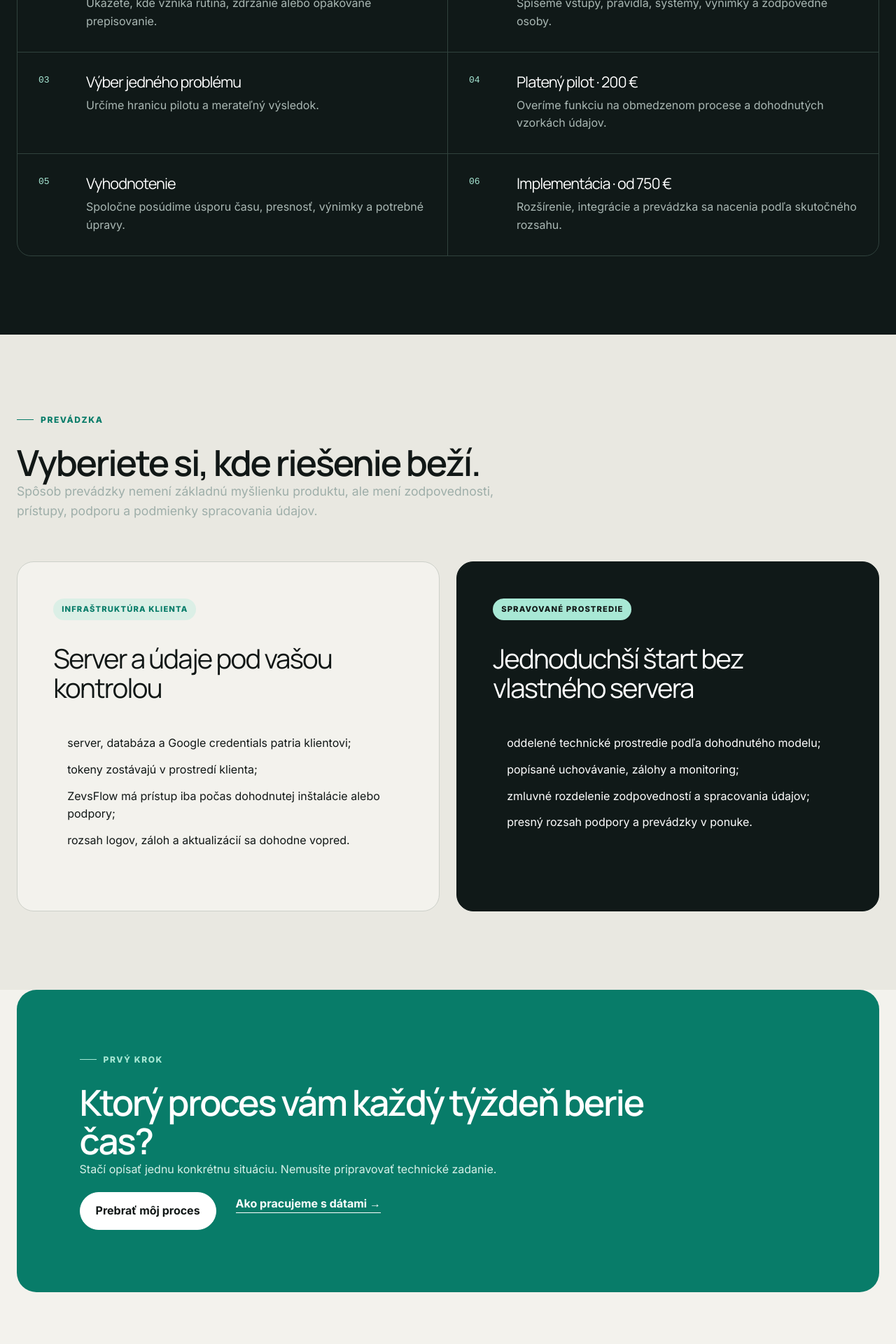
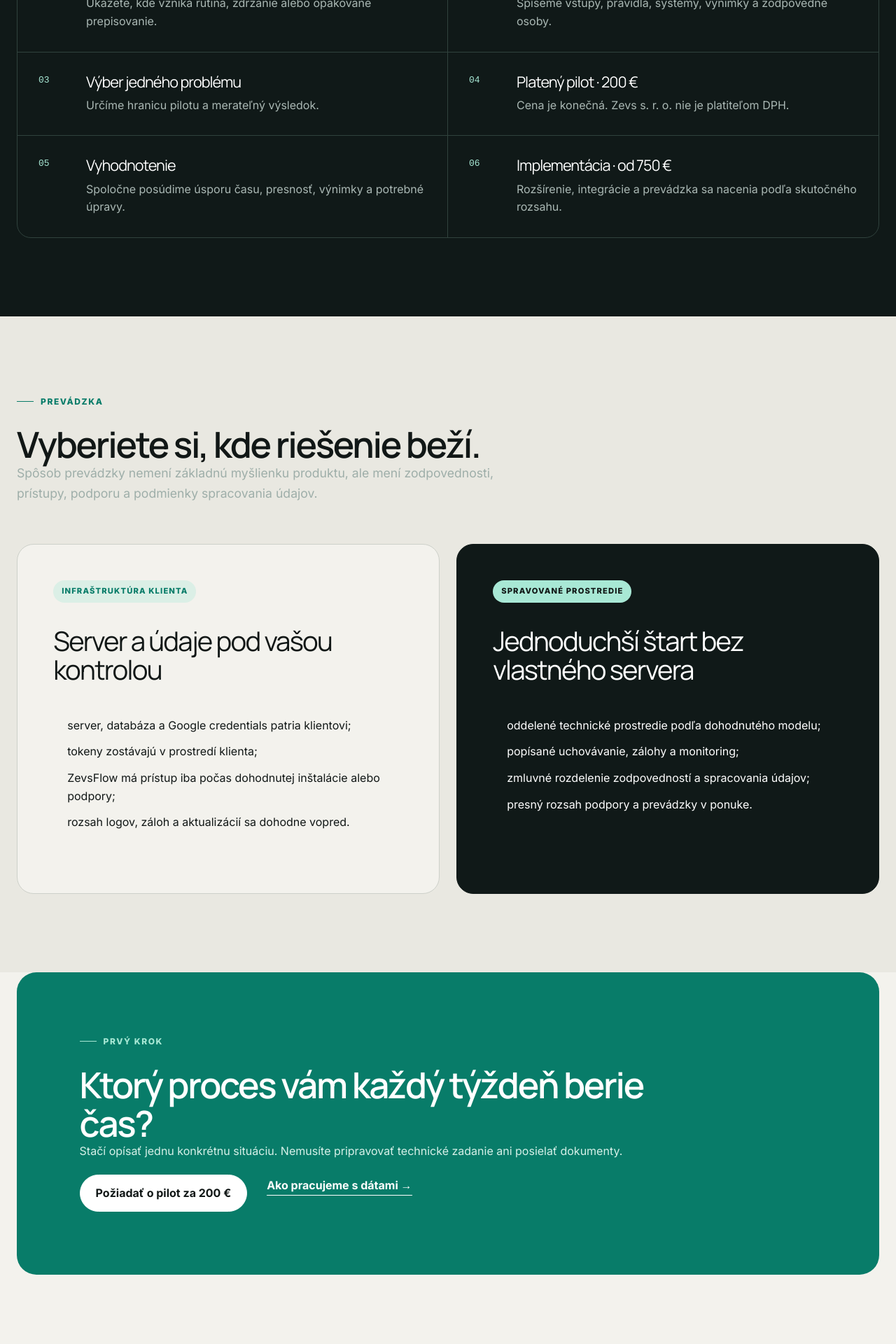
Before and after one commit to Mykh-Ai/zevsflow-site, a Next.js app: page /automatizacia-na-mieru in a window 1280 px wide. Shown: the part 2700-4620 px from the top of the page at 70% size. Built offline with nearby package versions, Linux system fonts and the light colour scheme.

Commit message:
Connect the custom automation page to the pilot form

```diff
--- a/app/automatizacia-na-mieru/page.tsx
+++ b/app/automatizacia-na-mieru/page.tsx
@@ -4,7 +4,7 @@ import { PageHero } from "../page-elements";
 
 export const metadata: Metadata = {
   title: "AI automatizácia na mieru | ZevsFlow",
-  description: "Firemný AI asistent v Telegrame alebo WhatsAppe pre jeden jasne definovaný opakujúci sa proces. Pilot od 200 €.",
+  description: "Firemný AI asistent v Telegrame alebo WhatsAppe pre jeden jasne definovaný opakujúci sa proces. Pilot za 200 €.",
 };
 
 const examples = [
@@ -40,14 +40,14 @@ export default function CustomAutomationPage() {
       </section>
 
       <section className="section dark-section">
-        <div className="shell"><div className="section-heading narrow"><p className="eyebrow light"><span /> Spolupráca</p><h2>Od rozhovoru k overenému pilotu.</h2></div><ol className="sales-steps"><li><span>01</span><div><h3>Krátky rozhovor</h3><p>Ukážete, kde vzniká rutina, zdržanie alebo opakované prepisovanie.</p></div></li><li><span>02</span><div><h3>Mapa aktuálneho procesu</h3><p>Spíšeme vstupy, pravidlá, systémy, výnimky a zodpovedné osoby.</p></div></li><li><span>03</span><div><h3>Výber jedného problému</h3><p>Určíme hranicu pilotu a merateľný výsledok.</p></div></li><li><span>04</span><div><h3>Platený pilot · 200 €</h3><p>Overíme funkciu na obmedzenom procese a dohodnutých vzorkách údajov.</p></div></li><li><span>05</span><div><h3>Vyhodnotenie</h3><p>Spoločne posúdime úsporu času, presnosť, výnimky a potrebné úpravy.</p></div></li><li><span>06</span><div><h3>Implementácia · od 750 €</h3><p>Rozšírenie, integrácie a prevádzka sa nacenia podľa skutočného rozsahu.</p></div></li></ol></div>
+        <div className="shell"><div className="section-heading narrow"><p className="eyebrow light"><span /> Spolupráca</p><h2>Od rozhovoru k overenému pilotu.</h2></div><ol className="sales-steps"><li><span>01</span><div><h3>Krátky rozhovor</h3><p>Ukážete, kde vzniká rutina, zdržanie alebo opakované prepisovanie.</p></div></li><li><span>02</span><div><h3>Mapa aktuálneho procesu</h3><p>Spíšeme vstupy, pravidlá, systémy, výnimky a zodpovedné osoby.</p></div></li><li><span>03</span><div><h3>Výber jedného problému</h3><p>Určíme hranicu pilotu a merateľný výsledok.</p></div></li><li><span>04</span><div><h3>Platený pilot · 200 €</h3><p>Cena je konečná. Zevs s. r. o. nie je platiteľom DPH.</p></div></li><li><span>05</span><div><h3>Vyhodnotenie</h3><p>Spoločne posúdime úsporu času, presnosť, výnimky a potrebné úpravy.</p></div></li><li><span>06</span><div><h3>Implementácia · od 750 €</h3><p>Rozšírenie, integrácie a prevádzka sa nacenia podľa skutočného rozsahu.</p></div></li></ol></div>
       </section>
 
       <section className="section deployment-section">
         <div className="shell"><div className="section-heading narrow"><p className="eyebrow"><span /> Prevádzka</p><h2>Vyberiete si, kde riešenie beží.</h2><p>Spôsob prevádzky nemení základnú myšlienku produktu, ale mení zodpovednosti, prístupy, podporu a podmienky spracovania údajov.</p></div><div className="deployment-grid"><article><span className="card-label">Infraštruktúra klienta</span><h3>Server a údaje pod vašou kontrolou</h3><ul><li>server, databáza a Google credentials patria klientovi;</li><li>tokeny zostávajú v prostredí klienta;</li><li>ZevsFlow má prístup iba počas dohodnutej inštalácie alebo podpory;</li><li>rozsah logov, záloh a aktualizácií sa dohodne vopred.</li></ul></article><article><span className="card-label managed">Spravované prostredie</span><h3>Jednoduchší štart bez vlastného servera</h3><ul><li>oddelené technické prostredie podľa dohodnutého modelu;</li><li>popísané uchovávanie, zálohy a monitoring;</li><li>zmluvné rozdelenie zodpovedností a spracovania údajov;</li><li>presný rozsah podpory a prevádzky v ponuke.</li></ul></article></div></div>
       </section>
 
-      <section className="section final-cta"><div className="shell final-cta-inner"><p className="eyebrow light"><span /> Prvý krok</p><h2>Ktorý proces vám každý týždeň berie čas?</h2><p>Stačí opísať jednu konkrétnu situáciu. Nemusíte pripravovať technické zadanie.</p><div className="cta-row"><a className="button button-light" href="mailto:officezevs2024@gmail.com?subject=ZevsFlow%20%E2%80%93%20m%C3%B4j%20proces">Prebrať môj proces</a><Link className="text-link light-link" href="/data-a-bezpecnost">Ako pracujeme s dátami →</Link></div></div></section>
+      <section className="section final-cta"><div className="shell final-cta-inner"><p className="eyebrow light"><span /> Prvý krok</p><h2>Ktorý proces vám každý týždeň berie čas?</h2><p>Stačí opísať jednu konkrétnu situáciu. Nemusíte pripravovať technické zadanie ani posielať dokumenty.</p><div className="cta-row"><Link className="button button-light" href="/pilot">Požiadať o pilot za 200 €</Link><Link className="text-link light-link" href="/data-a-bezpecnost">Ako pracujeme s dátami →</Link></div></div></section>
     </main>
   );
 }
```
